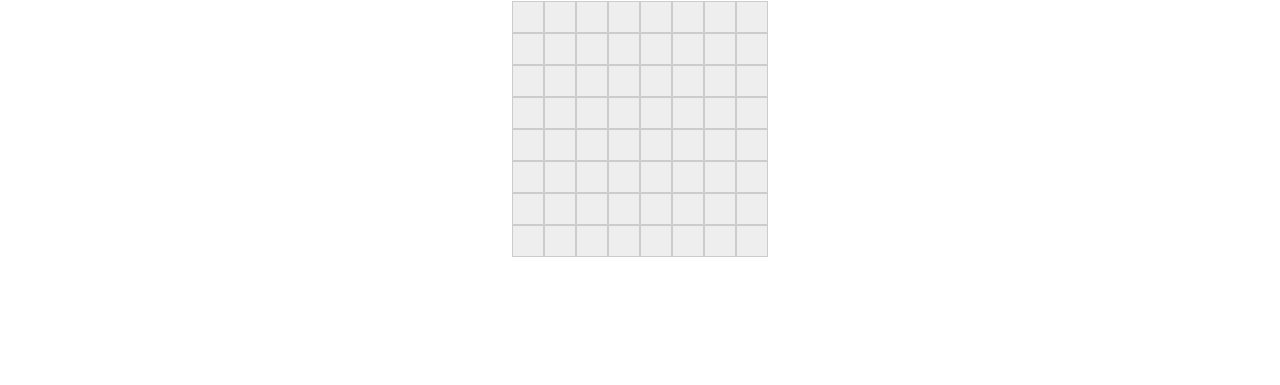
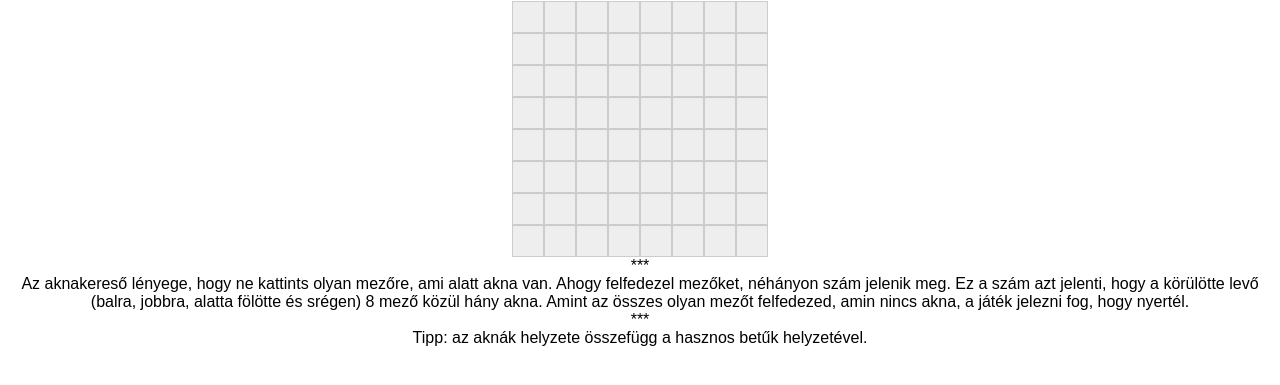
Before and after one commit to flukacs561/flukacs561.github.io, a plain HTML site: page index.html in a window 1280 px wide. Shown: the part 79-464 px from the top of the page. Drawn offline with Linux system fonts and the light colour scheme.

Commit message:
add explanation

```diff
--- a/index.html
+++ b/index.html
@@ -10,6 +10,10 @@
 <body>
     <h1>Minesweeper</h1>
     <div id="gameBoard"></div>
+    <div>***</div>
+    <div>Az aknakereső lényege, hogy ne kattints olyan mezőre, ami alatt akna van. Ahogy felfedezel mezőket, néhányon szám jelenik meg. Ez a szám azt jelenti, hogy a körülötte levő (balra, jobbra, alatta fölötte és srégen) 8 mező közül hány akna. Amint az összes olyan mezőt felfedezed, amin nincs akna, a játék jelezni fog, hogy nyertél.
+    <div>***</div>
+    <div>Tipp: az aknák helyzete összefügg a hasznos betűk helyzetével.</div>
 </body>
 <script src="./minesweeper.js"></script>
 
--- a/minesweeper.js
+++ b/minesweeper.js
@@ -83,7 +83,7 @@ function revealCell(row, col) {
     revealAdjacentCells(row, col);
 	 if (gameWon()) {
 	 	console.log(gameWon())
-	 	alert("You won!");
+	 	alert("You won! Az aknák helyzete összefügg a hasznos betűk helyzetével.");
 	 }
   } else if (gameWon()) {
 		alert("You won!");
```
